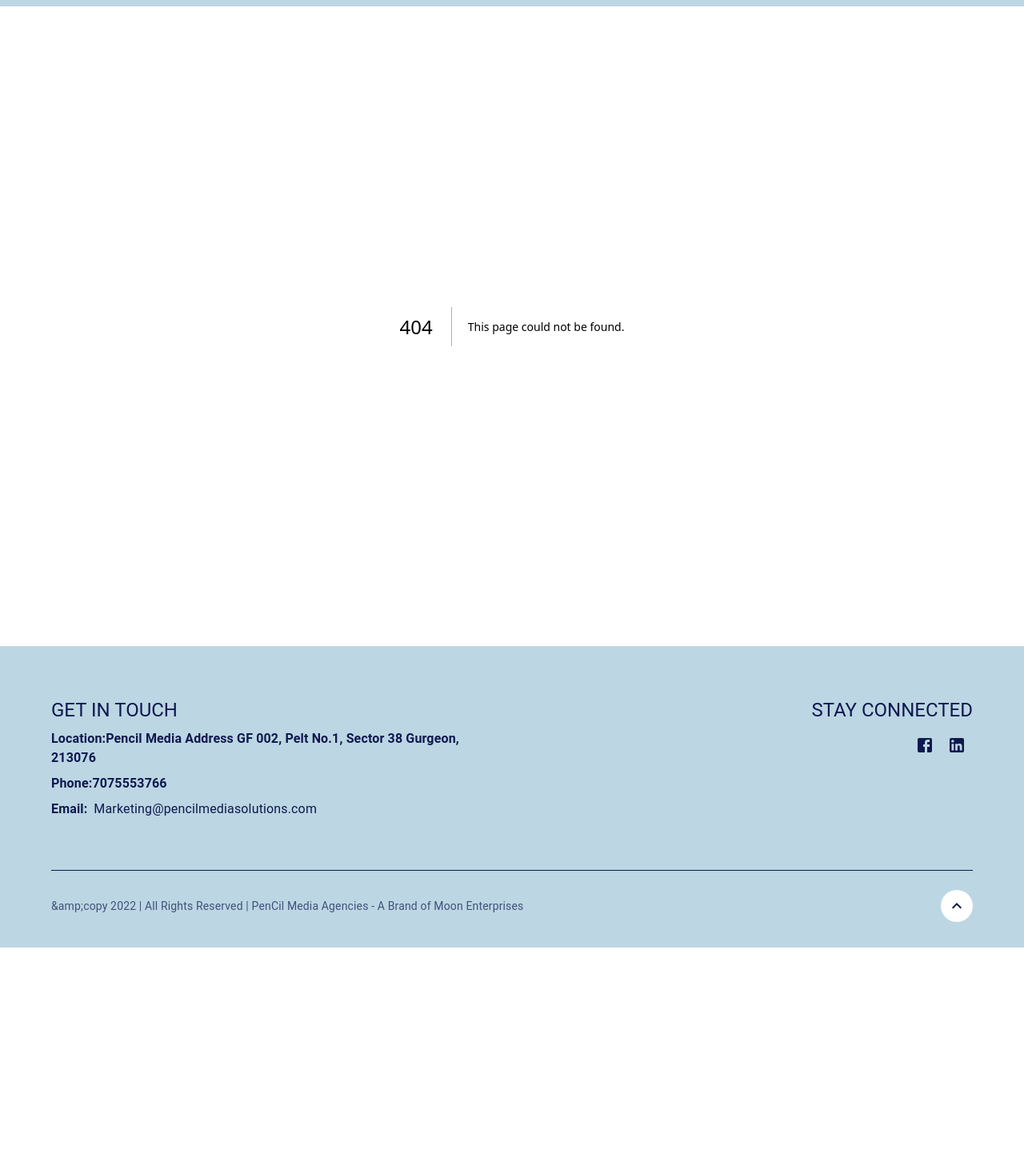
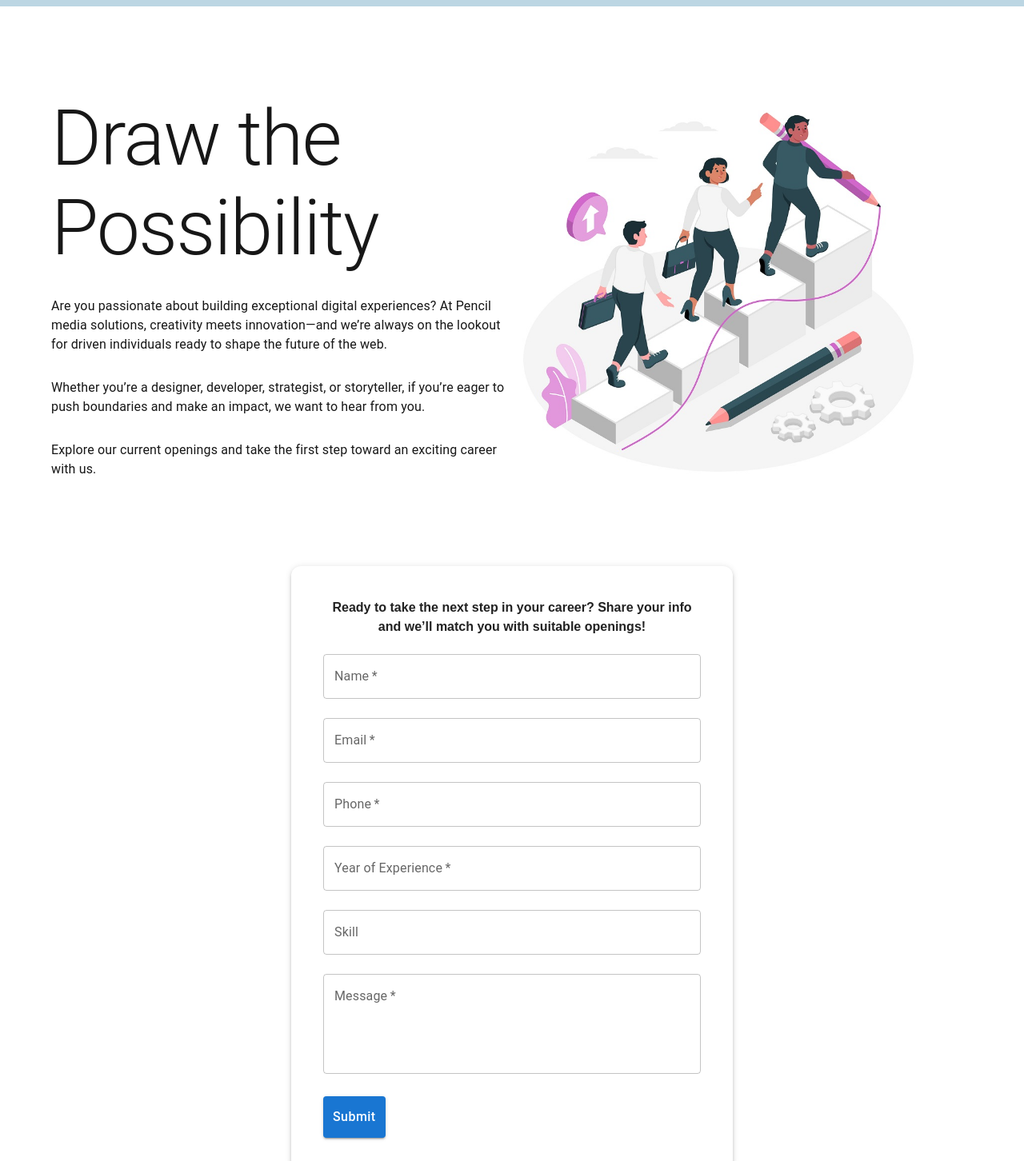
Before and after one commit to mohdrafi854/pencilmediasolution, a Next.js app: page /careers in a window 1280 px wide. Before the commit this address had no page. Shown: the part 93-1545 px from the top of the page at 80% size. Before the commit the page ends 1278 px from the top, so only its background shows below. Built offline with nearby package versions, Linux system fonts and the light colour scheme; what @mui/material-nextjs would draw is missing.

Commit message:
career page

```diff
--- a/package.json
+++ b/package.json
@@ -18,6 +18,7 @@
     "next": "16.2.6",
     "react": "19.2.4",
     "react-dom": "19.2.4",
+    "react-hook-form": "^7.78.0",
     "react-slick": "^0.31.0",
     "slick-carousel": "^1.8.1"
   },
--- /dev/null
+++ b/src/app/careers/page.js
@@ -0,0 +1,9 @@
+import Careers from "@/component/Career";
+import { Career } from "@/constants";
+const Page = () => {
+    return(
+        <Careers title={Career.TITLE} para={Career.PARAGRAPH} imageUrl={Career.IMAGEURL} />
+    )
+}
+
+export default Page;
--- /dev/null
+++ b/src/component/Career.js
@@ -0,0 +1,43 @@
+import { Padding } from "@mui/icons-material";
+import { Typography, Box, Container } from "@mui/material";
+import Grid from "@mui/material/Grid";
+import Image from "next/image";
+import CareerForm from "./CareerForm";
+
+function Careers({ title, para, imageUrl }) {
+    const styles = {
+        topBottom : {
+            padding:"50px 0",
+
+        },
+        center:{
+          justifyContent:"center",
+          alignItems:"center"
+        }
+    }
+  return (
+    <Container maxWidth="lg" sx={styles.topBottom}>
+      <Box sx={{ flexGrow: 1 }}>
+        <Grid container spacing={2} direction="row" sx={[styles.topBottom, styles.center]}>
+          <Grid size={{ xs: 12, md: 6 }}>
+            <Typography variant="h1">{title}</Typography>
+            {para.map((text, index) => {
+              return <Typography key={index} sx={{marginTop:"30px"}}>{text}</Typography>;
+            })}
+          </Grid>
+          <Grid size={{ xs: 12, md: 6 }}>
+            <Image
+              src={imageUrl}
+              alt="Careers"
+              width={500}
+              height={500}
+            />
+          </Grid>
+        </Grid>
+      </Box>
+      <CareerForm />
+    </Container>
+  );
+}
+
+export default Careers;
--- /dev/null
+++ b/src/component/CareerForm.js
@@ -0,0 +1,93 @@
+"use client"
+
+import { useForm } from "react-hook-form";
+import {
+  Container,
+  Box,
+  TextField,
+  Button,
+  Typography,
+  Paper,
+} from "@mui/material";
+
+const styles = {
+    button:{
+        marginTop:"20px",
+        padding:"12px",
+        textTransform:"none",
+        fontSize:"16px"
+    }
+}
+
+const CareerForm = () => {
+    const {register} = useForm()
+  return (
+    <Container maxWidth="sm" sx={{ marginTop: "50px" }}>
+      <Paper elevation={3} sx={{ padding: "40px", borderRadius: "12px" }}>
+        <Typography
+          variant="4"
+          component="h1"
+          gutterBottom
+          sx={{ fontWeight: "bold", textAlign: "center" }}
+        >
+          Ready to take the next step in your career? Share your info and we’ll
+          match you with suitable openings!
+        </Typography>
+        <form noValidate>
+          <TextField
+            label="Name"
+            variant="outlined"
+            fullWidth
+            margin="normal"
+            required
+            {...register("name")}
+          />
+          <TextField
+            label="Email"
+            variant="outlined"
+            fullWidth
+            margin="normal"
+            required
+            {...register("email")}
+          />
+          <TextField
+            label="Phone"
+            variant="outlined"
+            fullWidth
+            margin="normal"
+            required
+            {...register("phone")}
+          />
+          <TextField
+            label="Year of Experience"
+            variant="outlined"
+            fullWidth
+            margin="normal"
+            required
+            {...register("experience")}
+          />
+          <TextField
+            label="Skill"
+            variant="outlined"
+            fullWidth
+            margin="normal"
+            {...register("skill")}
+          />
+          <TextField
+            label="Message"
+            variant="outlined"
+            fullWidth
+            margin="normal"
+            multiline
+            rows={4}
+            required
+            {...register("message")}
+          />
+          <Button type="submit" variant="contained" color="primary" size="small" sx={styles.button}>Submit</Button>
+        </form>
+      </Paper>
+    </Container>
+  );
+};
+
+export default CareerForm;
--- a/src/constants/index.js
+++ b/src/constants/index.js
@@ -12,7 +12,7 @@
     },
     {
       label: "About",
-      href: "/",
+      href: "/about",
     },
     {
       label: "Services",
@@ -20,7 +20,7 @@
     },
     {
       label: "Careers",
-      href: "/",
+      href: "/careers",
     },
     {
       label: "Contact Us",
@@ -139,3 +139,13 @@
   "At Pencil Media, we don’t just chase results—we craft them. We listen, we brainstorm, we experiment, and we deliver. So if you’re looking to cut through the digital noise and truly engage your audience, we’re here for it."
 ]
 }
+
+export const Career = {
+  TITLE:"Draw the Possibility",
+  PARAGRAPH:[
+    "Are you passionate about building exceptional digital experiences? At Pencil media solutions, creativity meets innovation—and we’re always on the lookout for driven individuals ready to shape the future of the web.",
+    "Whether you’re a designer, developer, strategist, or storyteller, if you’re eager to push boundaries and make an impact, we want to hear from you.",
+    "Explore our current openings and take the first step toward an exciting career with us."
+  ],
+  IMAGEURL:"/images/career-image.jpg"
+}
```
Also changed, not shown: public/images/career-image.jpg (added), 1 other file (tests, documents, lock files or other folders).
